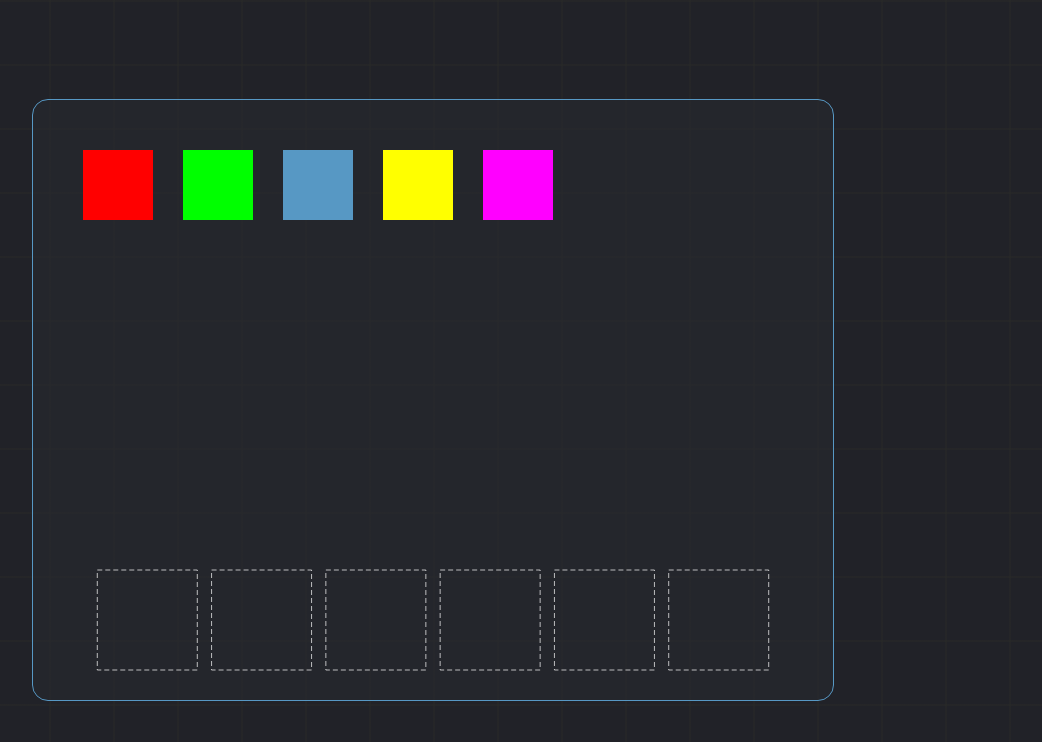
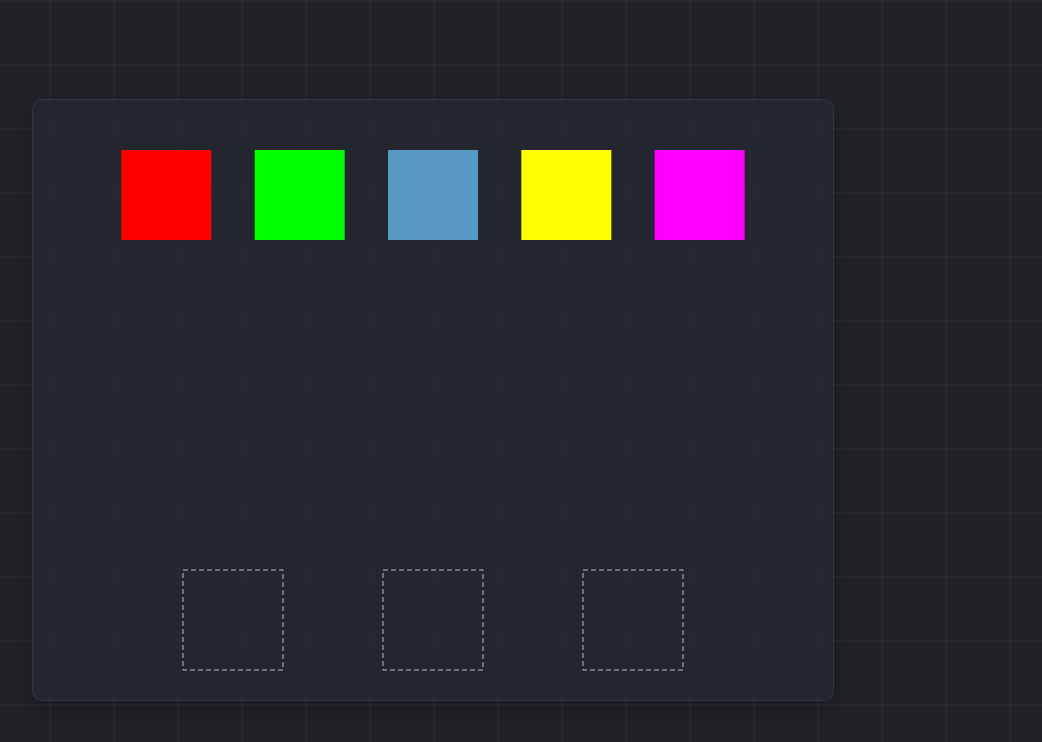
Before and after one commit to soyluisarrieta/javascript, a plain HTML site: page canvas-drag-and-drop.html in a window 1280 px wide. Shown: the whole page, without its empty margins (207-1249 px from the left). Drawn offline with Linux system fonts and the light colour scheme.

Commit message:
Add glassmorphism to canvas drag and drop project

```diff
--- a/canvas-drag-and-drop.html
+++ b/canvas-drag-and-drop.html
@@ -8,8 +8,8 @@
   <style>
     body {
       background-color:#212228;
-      background-image: linear-gradient(rgb(43 44 40 / 40%) .1em, transparent .1em),
-      linear-gradient(90deg, rgb(43 44 40 / 40%) .1em, transparent .1em);
+      background-image: linear-gradient(rgb(255 255 255 / 3%) .1em, transparent .1em),
+      linear-gradient(90deg, rgb(255 255 255 / 3%) .1em, transparent .1em);
       background-size: 4em 4em;
       min-height: 100svh;
       margin: 0;
@@ -18,7 +18,7 @@
 
     canvas {
       display: block;
-      background: rgb(41 42 48 / 50%);
+      backdrop-filter: blur(3px);
     }
 
     .canvas-container {
@@ -29,8 +29,12 @@
     }
 
     .canvas-container canvas {
-      border: 1px solid #5798c4;
-      border-radius: 1rem;
+      background: rgba(46, 56, 77, 0.2);
+      box-shadow: 0 8px 20px 0 rgba(8, 8, 12, 0.25);
+      backdrop-filter: blur(3px);
+      -webkit-backdrop-filter: blur(3px);
+      border-radius: 10px;
+      border: 1px solid rgba(106, 122, 156, 0.18);
     }
   </style>
 </head>
@@ -43,11 +47,11 @@
     // Variables globales
     const CANVAS = document.getElementById('gameCanvas');
     const CTX = CANVAS.getContext('2d');
-    const GLOBAL_ZONES = new Array(6).fill(null);
+    const GLOBAL_ZONES = new Array(3).fill(null);
     const COLORS = ['#FF0000', '#00FF00', '#5798c4', '#FFFF00', '#FF00FF'];
     const BOXES = [];
     const ZONES = [];
-    const BOX_SIZE = 70;
+    const BOX_SIZE = 90;
     const ZONE_SIZE = 100;
 
     let draggedBox = null;
@@ -172,7 +176,8 @@
     function init() {
       // Crear cajas
       for (let i = 0; i < 5; i++) {
-        const box = new Box(50 + i * 100, 50, COLORS[i]);
+        const posX = (CANVAS.width / (COLORS.length + 1)) * (i + 1) - (BOX_SIZE / 2);
+        const box = new Box(posX, 50, COLORS[i]);
         BOXES.push(box);
       }
 
```
